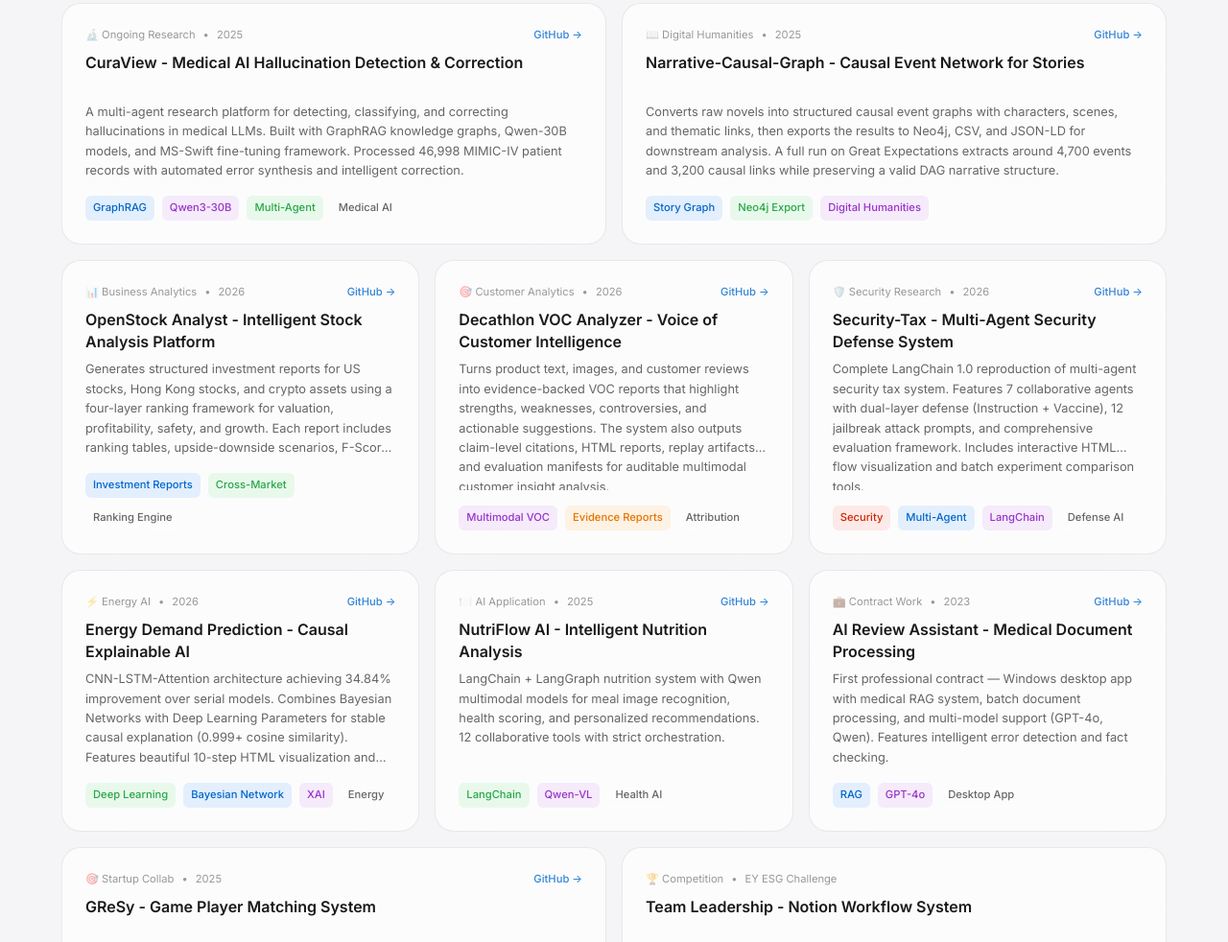
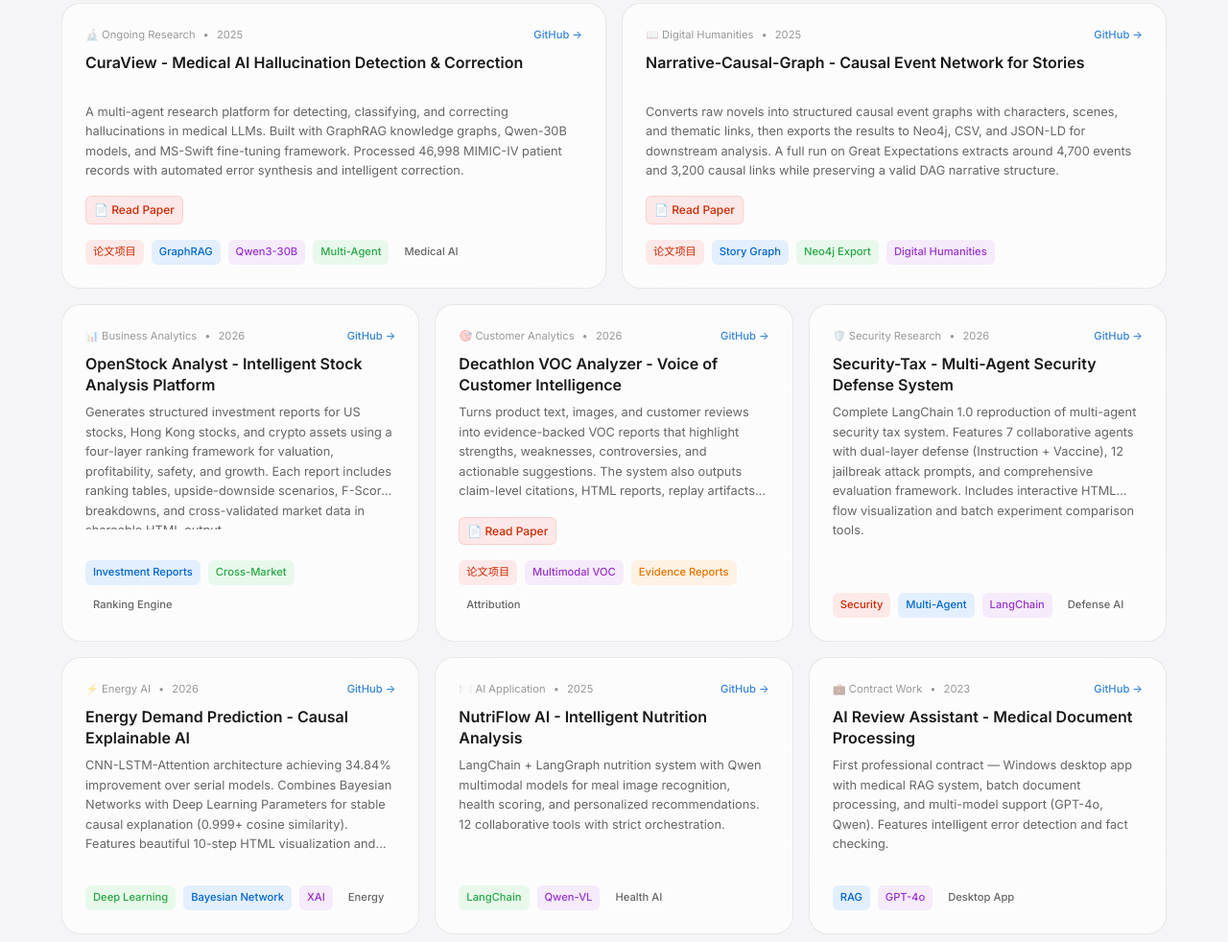
Before and after one commit to severin-ye/severin-ye.github.io, a website built with Vite: page index.html in a window 1280 px wide. Shown: the part 1713-2695 px from the top of the page at 96% size. Built offline with nearby package versions, Linux system fonts and the light colour scheme.

Commit message:
添加论文

```diff
--- a/src/projectLayout.js
+++ b/src/projectLayout.js
@@ -3,9 +3,11 @@ const projectData = [
     category: '🔬 Ongoing Research',
     year: '2025',
     githubUrl: 'https://github.com/severin-ye/CuraView',
+    paperUrl: '/papers/CuraView.pdf',
     title: 'CuraView - Medical AI Hallucination Detection & Correction',
     description: 'A multi-agent research platform for detecting, classifying, and correcting hallucinations in medical LLMs. Built with GraphRAG knowledge graphs, Qwen-30B models, and MS-Swift fine-tuning framework. Processed 46,998 MIMIC-IV patient records with automated error synthesis and intelligent correction.',
     tags: [
+      { label: '论文项目', tone: 'accent-red' },
       { label: 'GraphRAG', tone: 'accent-blue' },
       { label: 'Qwen3-30B', tone: 'accent-purple' },
       { label: 'Multi-Agent', tone: 'accent-green' },
@@ -17,9 +19,11 @@ const projectData = [
     category: '📖 Digital Humanities',
     year: '2025',
     githubUrl: 'https://github.com/Xynovitch/Narrative-Causal-Graph',
+    paperUrl: '/papers/Craft-in-the-Loop.pdf',
     title: 'Narrative-Causal-Graph - Causal Event Network for Stories',
     description: 'Converts raw novels into structured causal event graphs with characters, scenes, and thematic links, then exports the results to Neo4j, CSV, and JSON-LD for downstream analysis. A full run on Great Expectations extracts around 4,700 events and 3,200 causal links while preserving a valid DAG narrative structure.',
     tags: [
+      { label: '论文项目', tone: 'accent-red' },
       { label: 'Story Graph', tone: 'accent-blue' },
       { label: 'Neo4j Export', tone: 'accent-green' },
       { label: 'Digital Humanities', tone: 'accent-purple' }
@@ -42,9 +46,11 @@ const projectData = [
     category: '🎯 Customer Analytics',
     year: '2026',
     githubUrl: 'https://github.com/severin-ye/Decathlon_VOC_Analyzer',
+    paperUrl: '/papers/Decathlon_VOC_Analyzer.pdf',
     title: 'Decathlon VOC Analyzer - Voice of Customer Intelligence',
     description: 'Turns product text, images, and customer reviews into evidence-backed VOC reports that highlight strengths, weaknesses, controversies, and actionable suggestions. The system also outputs claim-level citations, HTML reports, replay artifacts, and evaluation manifests for auditable multimodal customer insight analysis.',
     tags: [
+      { label: '论文项目', tone: 'accent-red' },
       { label: 'Multimodal VOC', tone: 'accent-purple' },
       { label: 'Evidence Reports', tone: 'accent-orange' },
       { label: 'Attribution' }
@@ -213,6 +219,10 @@ function renderProjectCard(project, span) {
     ? `<a href="${project.githubUrl}" target="_blank" class="github-link">GitHub →</a>`
     : ''
 
+  const paperLink = project.paperUrl
+    ? `<a href="${project.paperUrl}" target="_blank" class="paper-link">📄 Read Paper</a>`
+    : ''
+
   return `
     <article class="bento-item glass project-card project-span-${span}">
       <div class="project-meta">
@@ -223,6 +233,9 @@ function renderProjectCard(project, span) {
       </div>
       <h4>${project.title}</h4>
       <p>${project.description}</p>
+      <div class="project-actions">
+        ${paperLink}
+      </div>
       <div class="tags">
         ${renderTags(project.tags)}
       </div>
--- a/src/style.css
+++ b/src/style.css
@@ -516,6 +516,34 @@ section {
   margin-top: auto;
 }
 
+.project-card .project-actions {
+  display: flex;
+  gap: var(--space-sm);
+  margin-bottom: var(--space-md);
+  margin-top: auto;
+}
+
+.project-card .paper-link {
+  display: inline-flex;
+  align-items: center;
+  gap: var(--space-xs);
+  padding: var(--space-xs) var(--space-sm);
+  background: rgba(255, 59, 48, 0.1);
+  color: var(--accent-red);
+  text-decoration: none;
+  border-radius: 6px;
+  font-size: 0.75rem;
+  font-weight: 500;
+  transition: all 0.2s ease;
+  border: 1px solid rgba(255, 59, 48, 0.15);
+}
+
+.project-card .paper-link:hover {
+  background: rgba(255, 59, 48, 0.2);
+  transform: translateY(-1px);
+  box-shadow: 0 2px 8px rgba(255, 59, 48, 0.15);
+}
+
 /* Timeline */
 .timeline {
   position: relative;
```
Also changed, not shown: 6 other files.
